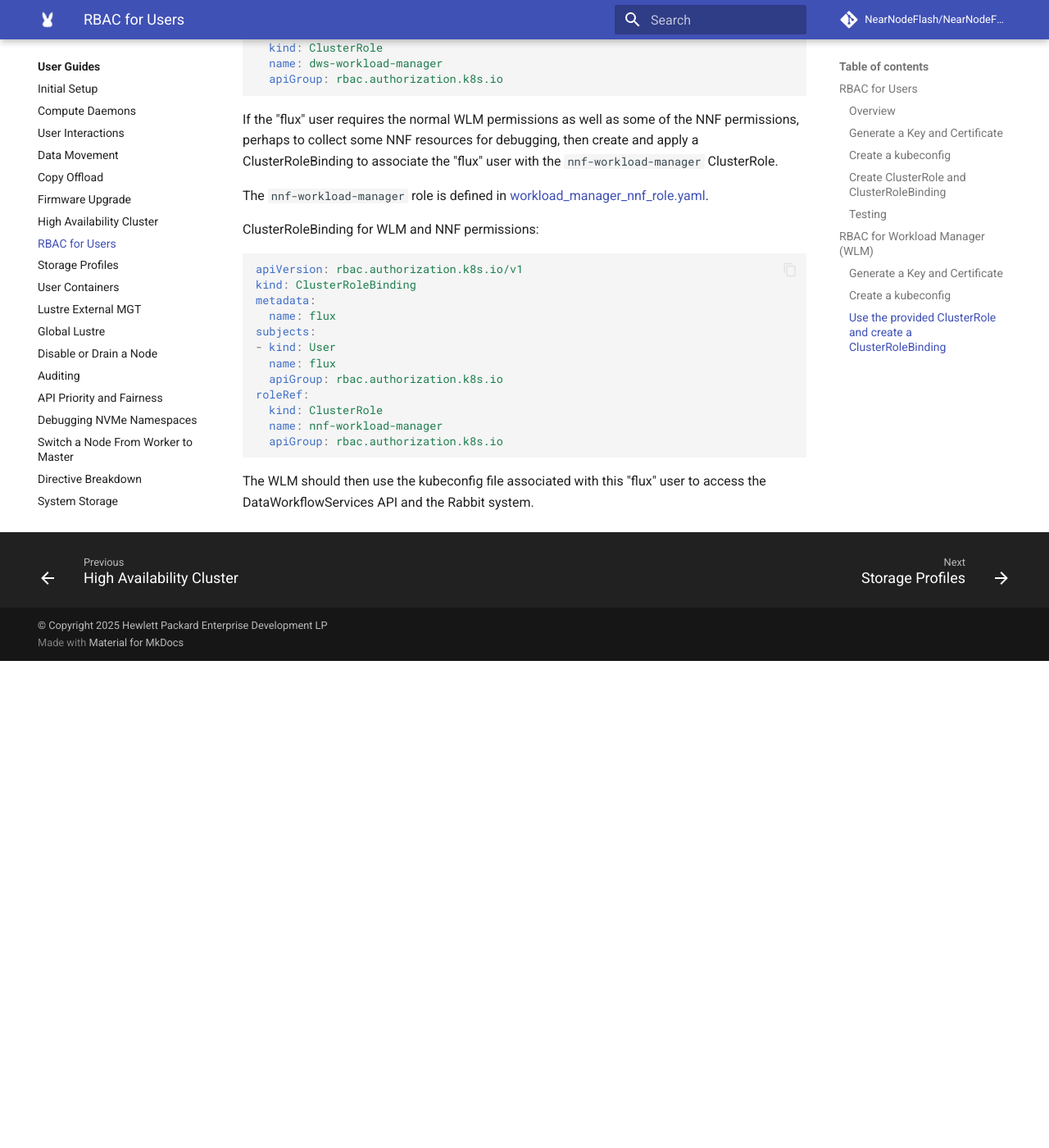
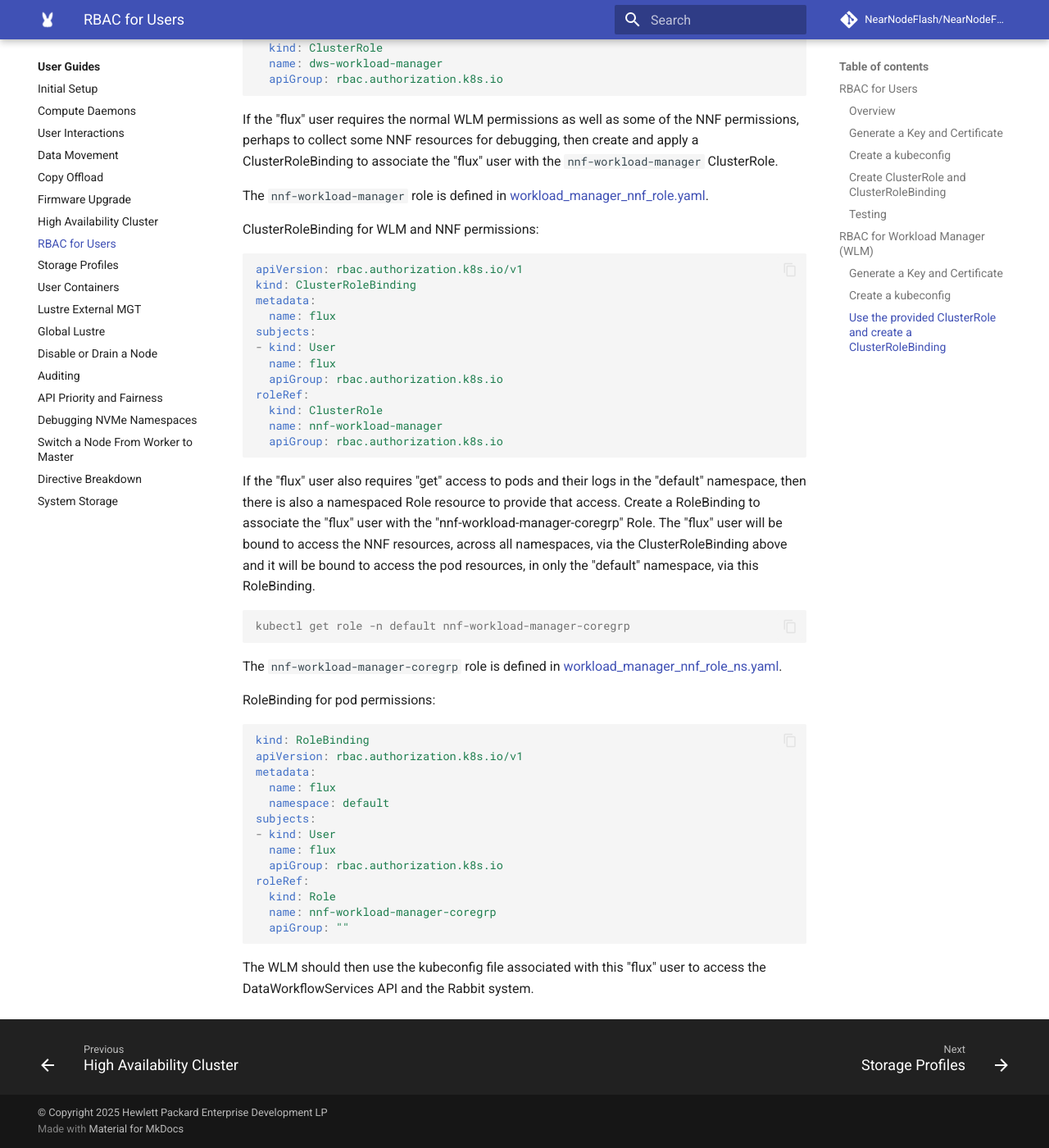
Before and after one commit to NearNodeFlash/NearNodeFlash.github.io, an MkDocs documentation site: the page built from docs/guides/rbac-for-users/readme.md, in a window 1280 px wide and 1400 px high, scrolled down 3841 px. Shown: the whole window at 82% size. Built offline with MkDocs 1.6.1 and Material for MkDocs 9.7.7, drawn with Linux system fonts in a browser that asks for light colours; comment, search, counter and statistics services are not loaded; the version menu is left out; before the commit the page ends 4647 px from its top, so only the background shows below that.

Commit message:
Add a Role with core group privs for the WLM
Describe how to use the new Role "nnf-workload-manager-coregrp" that allows the
WLM read-only access to pods and their logs in "default" namespace.

Signed-off-by: Dean Roehrich <dean.roehrich@hpe.com>

````diff
--- a/docs/guides/rbac-for-users/readme.md
+++ b/docs/guides/rbac-for-users/readme.md
@@ -68,6 +68,7 @@ The kubeconfig file should be placed in a location where HPE employees have read
 The next step is to create ClusterRole and ClusterRoleBinding resources. The ClusterRole provided allows viewing all cluster and namespace scoped resources, but disallows creating, deleting, or modifying any resources.
 
 ClusterRole
+
 ```yaml
 apiVersion: rbac.authorization.k8s.io/v1
 kind: ClusterRole
@@ -80,6 +81,7 @@ rules:
 ```
 
 ClusterRoleBinding
+
 ```yaml
 apiVersion: rbac.authorization.k8s.io/v1
 kind: ClusterRoleBinding
@@ -138,6 +140,7 @@ If the "flux" user requires only the normal WLM permissions, then create and app
 The `dws-workload-manager role is defined in [workload_manager_role.yaml](https://github.com/DataWorkflowServices/dws/blob/master/config/rbac/workload_manager_role.yaml).
 
 ClusterRoleBinding for WLM permissions only:
+
 ```yaml
 apiVersion: rbac.authorization.k8s.io/v1
 kind: ClusterRoleBinding
@@ -158,6 +161,7 @@ If the "flux" user requires the normal WLM permissions as well as some of the NN
 The `nnf-workload-manager` role is defined in [workload_manager_nnf_role.yaml](https://github.com/NearNodeFlash/nnf-sos/blob/master/config/rbac/workload_manager_nnf_role.yaml).
 
 ClusterRoleBinding for WLM and NNF permissions:
+
 ```yaml
 apiVersion: rbac.authorization.k8s.io/v1
 kind: ClusterRoleBinding
@@ -173,4 +177,30 @@ roleRef:
   apiGroup: rbac.authorization.k8s.io
 ```
 
+If the "flux" user also requires "get" access to pods and their logs in the "default" namespace, then there is also a namespaced Role resource to provide that access. Create a RoleBinding to associate the "flux" user with the "nnf-workload-manager-coregrp" Role. The "flux" user will be bound to access the NNF resources, across all namespaces, via the ClusterRoleBinding above and it will be bound to access the pod resources, in only the "default" namespace, via this RoleBinding.
+
+```console
+kubectl get role -n default nnf-workload-manager-coregrp
+```
+
+The `nnf-workload-manager-coregrp` role is defined in [workload_manager_nnf_role_ns.yaml](https://github.com/NearNodeFlash/nnf-sos/blob/master/config/rbac-ns/workload_manager_nnf_role_ns.yaml).
+
+RoleBinding for pod permissions:
+
+```yaml
+kind: RoleBinding
+apiVersion: rbac.authorization.k8s.io/v1
+metadata:
+  name: flux
+  namespace: default
+subjects:
+- kind: User
+  name: flux
+  apiGroup: rbac.authorization.k8s.io
+roleRef:
+  kind: Role
+  name: nnf-workload-manager-coregrp
+  apiGroup: ""
+```
+
 The WLM should then use the kubeconfig file associated with this "flux" user to access the DataWorkflowServices API and the Rabbit system.
````
